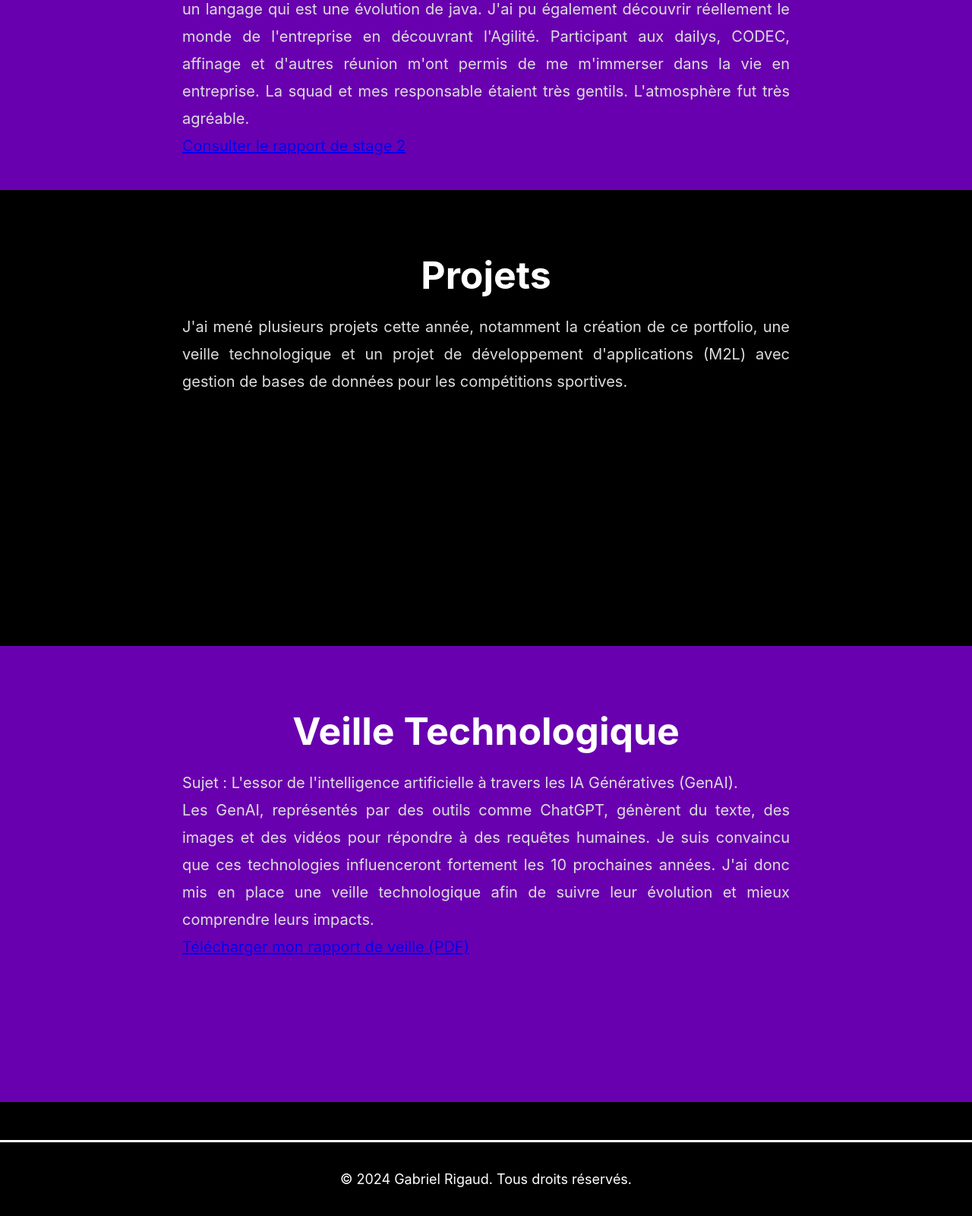
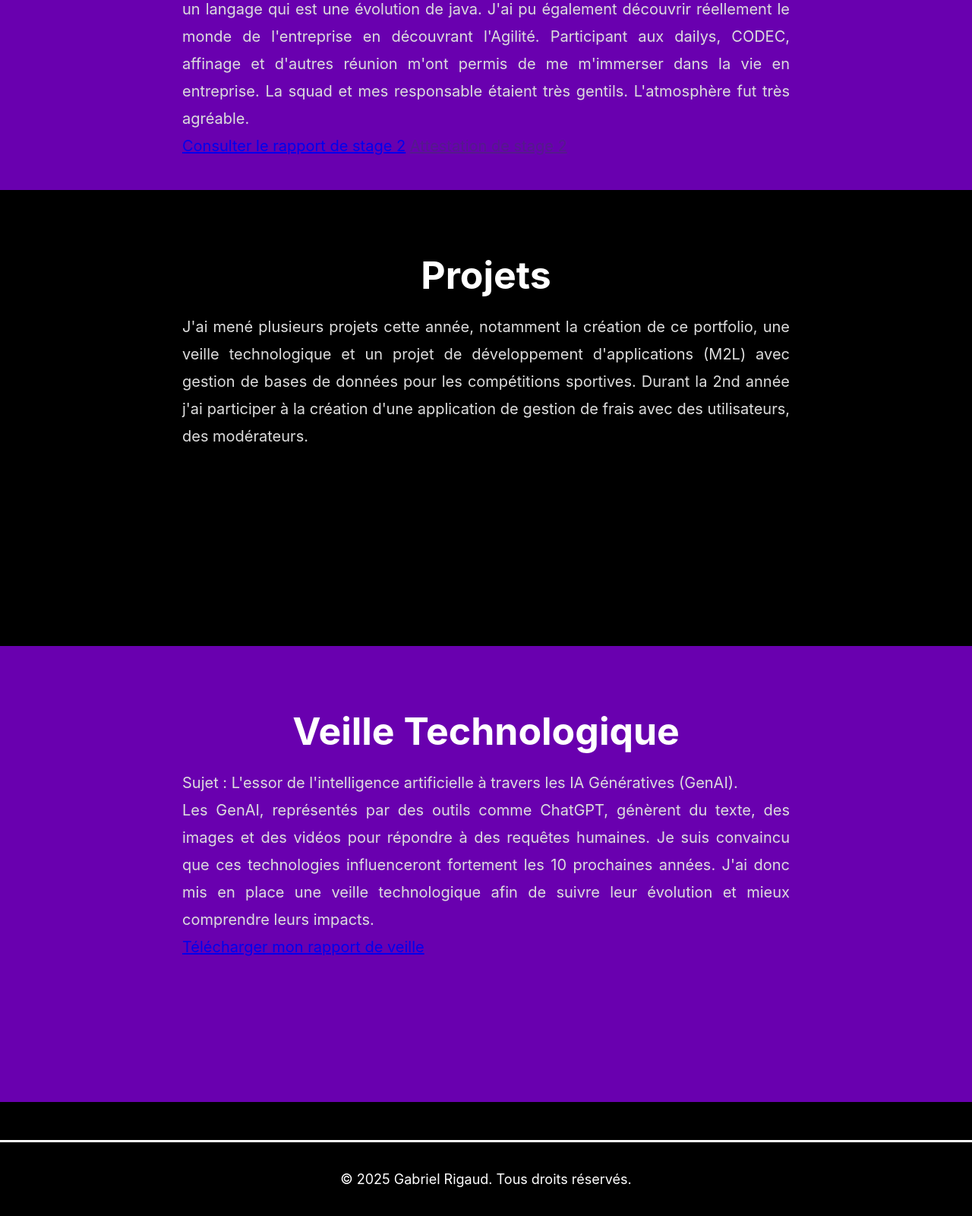
Before and after one commit to refter121/portfolio-gabriel-rigaud, a plain HTML site: page index.html in a window 1280 px wide. Shown: the part 2212-3812 px from the top of the page at 76% size. Drawn offline with Linux system fonts and the light colour scheme.

Commit message:
Update index.html

```diff
--- a/index.html
+++ b/index.html
@@ -59,6 +59,8 @@
                     <br>
                     <a href="https://docs.google.com/document/d/1Eb46-qFxU-_tN6FuhQmID-nviXh7TNPDDWfyYnMGX2E/edit?usp=sharing"
                        target="_blank">Consulter le rapport de stage 1</a>
+                    <a href=""
+                       target="_blank">Attestation de stage 1</a>
                 </p>
                 <br>
                 <br>
@@ -73,6 +75,8 @@
                 <br>
                 <a href="https://docs.google.com/document/d/1xkyGsDJ-TlAZyTg4mMQh2PZcHxyI9cvdEnvzjsTvy8c/edit?usp=sharing"
                        target="_blank">Consulter le rapport de stage 2</a>
+                    <a href=""
+                       target="_blank">Attestation de stage 2</a>
                 </p>
             </section>
 
@@ -82,6 +86,7 @@
                 <p>
                     J'ai mené plusieurs projets cette année, notamment la création de ce portfolio, une veille technologique
                     et un projet de développement d'applications (M2L) avec gestion de bases de données pour les compétitions sportives.
+                    Durant la 2nd année j'ai participer à la création d'une application de gestion de frais avec des utilisateurs, des modérateurs.
                 </p>
             </section>
 
@@ -98,14 +103,14 @@
                     et mieux comprendre leurs impacts.
                 </p>
                 <p>
-                    <a href="https://docs.google.com/document/d/1-ibKZ8TMLfHt92vhBacMSZ9_3bJkYXb2EhgP8qGbVic/edit?usp=sharing" target="_blank">Télécharger mon rapport de veille (PDF)</a>
+                    <a href="https://docs.google.com/document/d/1-ibKZ8TMLfHt92vhBacMSZ9_3bJkYXb2EhgP8qGbVic/edit?usp=sharing" target="_blank">Télécharger mon rapport de veille </a>
                 </p>
             </section>
         </main>
 
         <!-- Footer -->
         <footer>
-            <p>&copy; 2024 Gabriel Rigaud. Tous droits réservés.</p>
+            <p>&copy; 2025 Gabriel Rigaud. Tous droits réservés.</p>
         </footer>
     </div>
 </body>
```
